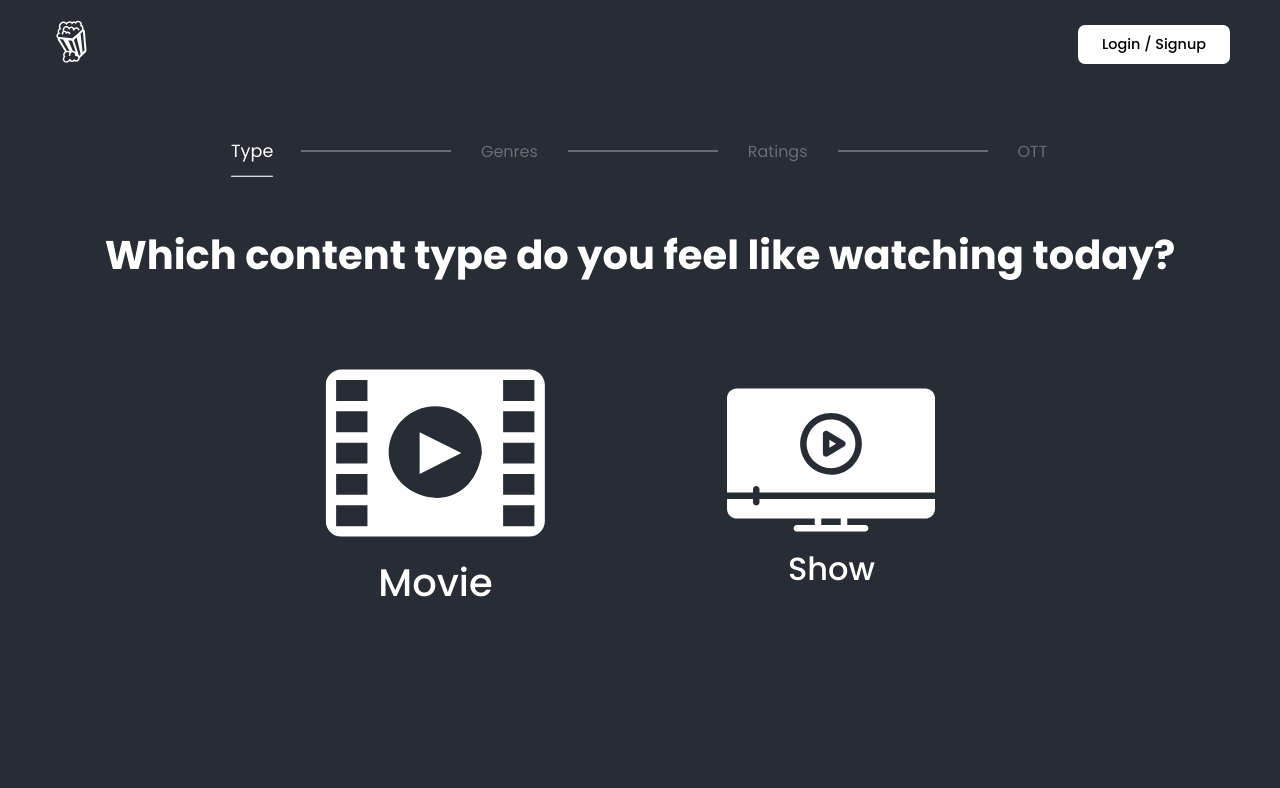
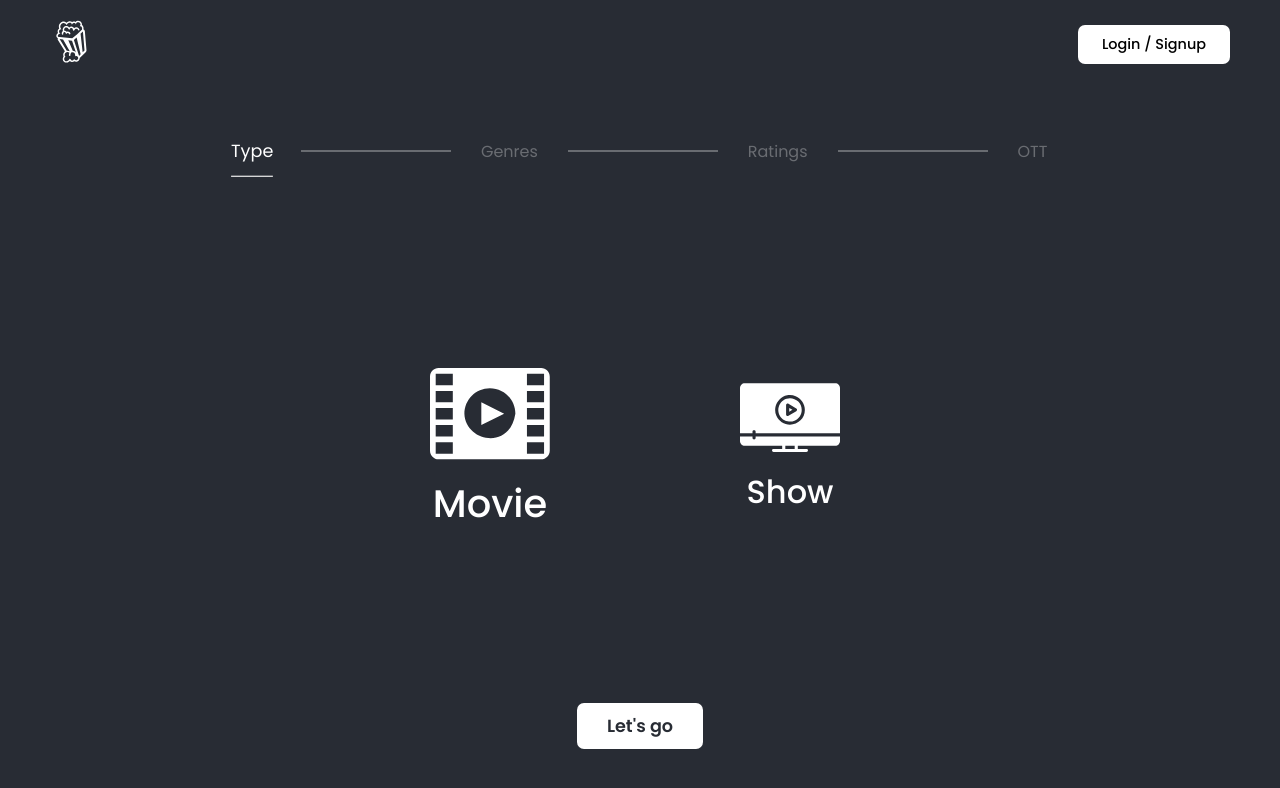
Before and after one commit to atul-gairola/what-to-watch-today, a React (Create React App) app: page /set-preferences in a window 1280 px wide. Shown: the top 788 px of the page. Built offline with nearby package versions, Linux system fonts and the light colour scheme; no server answers.

Commit message:
Make typeOfContent responsice

```diff
--- a/src/pages/Preferences/Preferences.jsx
+++ b/src/pages/Preferences/Preferences.jsx
@@ -8,7 +8,23 @@ import TypeOfContent from "./components/TypeOfContent";
 import Genres from "./components/Genres";
 import Rating from "./components/Rating";
 
-const useStyles = createUseStyles((theme) => ({}));
+const useStyles = createUseStyles((theme) => ({
+  submitButton: {
+    display: "grid",
+    width: "100%",
+    placeContent: "center",
+
+    "& > button": {
+      color: theme.color.secondary,
+      background: theme.color.main,
+      padding: "10px 30px",
+      borderRadius: theme.button.borderRadius,
+      fontSize: "1.1rem",
+      fontWeight: "600",
+      border: "none",
+    },
+  },
+}));
 
 function Preferences() {
   const [currentStep, setCurrentStep] = useState(0);
@@ -19,12 +35,7 @@ function Preferences() {
   const [ott, setOTT] = useState([]);
   const [ottList, setOTTList] = useState([]);
 
-  const [userPreferences, setUserPreferences] = useState({
-    type: "movie",
-    ratings: [0, 10],
-    genres: [],
-    ottProviders: [],
-  });
+  const classes = useStyles();
 
   useEffect(() => {
     const fetchData = async () => {
@@ -40,7 +51,14 @@ function Preferences() {
 
   return (
     <Layout>
-      <div style={{ marginBottom: 50 }}>
+      <div
+        style={{
+          display: "grid",
+          gridTemplateRows: "auto 1fr",
+          height: "calc(100vh - 190px)",
+        }}
+      >
+        <div style={{ marginBottom: 20 }}>
           <Stepper currentStep={currentStep} setCurrentStep={setCurrentStep} />
         </div>
         {currentStep === 0 && (
@@ -58,13 +76,12 @@ function Preferences() {
           />
         )}
         {currentStep === 2 && (
-        <Rating
-          ratings={ratings}
-          setRatings={setRatings}
-          setUserPreferences={setUserPreferences}
-          userPreferences={userPreferences}
-        />
+          <Rating ratings={ratings} setRatings={setRatings} />
         )}
+        <div className={classes.submitButton}>
+          <button>Let's go</button>
+        </div>
+      </div>
     </Layout>
   );
 }
--- a/src/pages/Preferences/components/DoubleSliderComponents.jsx
+++ b/src/pages/Preferences/components/DoubleSliderComponents.jsx
@@ -17,7 +17,8 @@ const useStyles = createUseStyles((theme) => ({
     transform: "translate(0%, -50%)",
     borderRadius: 7,
     pointerEvents: "none",
-    background: "rgb(155,155,155)",
+    background: theme.color.mainHover,
+    opacity: 0.5
   },
   handle1: {
     position: "absolute",
@@ -121,7 +122,7 @@ export function Track({ source, target, getTrackProps, disabled = false }) {
 export function Tick({ tick, count, format = (d) => d }) {
   return (
     <div>
-      <div
+      {/* <div
         style={{
           position: "absolute",
           marginTop: 14,
@@ -130,12 +131,12 @@ export function Tick({ tick, count, format = (d) => d }) {
           backgroundColor: "rgb(200,200,200)",
           left: `${tick.percent}%`,
         }}
-      />
+      /> */}
       <div
         style={{
           position: "absolute",
           marginTop: 22,
-          fontSize: 10,
+          fontSize: 16,
           textAlign: "center",
           marginLeft: `${-(100 / count) / 2}%`,
           width: `${100 / count}%`,
--- a/src/pages/Preferences/components/Genres.jsx
+++ b/src/pages/Preferences/components/Genres.jsx
@@ -5,6 +5,8 @@ import GenreButton from "./GenreButton";
 
 const useStyles = createUseStyles((theme) => ({
   container: {
+    display: "grid",
+    alignContent: "center",
     "& > h3": {
       fontSize: "2.5rem",
       textAlign: "center",
@@ -24,10 +26,6 @@ const useStyles = createUseStyles((theme) => ({
 function Genres({ genreList, setSelectedGenres, selectedGenres }) {
   const classes = useStyles();
   const theme = useTheme();
-
-  // useEffect(() => {
-  //   console.log("Genres updated: ", selectedGenres);
-  // }, [selectedGenres]);
 
   const handleClick = (e) => {
     const { name: id } = e.target;
@@ -52,7 +50,6 @@ function Genres({ genreList, setSelectedGenres, selectedGenres }) {
 
   return (
     <section className={classes.container}>
-      <h3>Choose the mood</h3>
       <div className={classes.buttonContainer}>
         {genreList.length > 0 &&
           genreList.map((cur, i) => (
--- a/src/pages/Preferences/components/Rating.jsx
+++ b/src/pages/Preferences/components/Rating.jsx
@@ -34,8 +34,7 @@ function Rating({ ratings, setRatings }) {
 
   return (
     <section className={classes.container}>
-      <h3>Choose ratings range</h3>
-      <div>
+      <div style={{ width: "80vw" }}>
         <Slider
           mode={2}
           step={1}
--- a/src/pages/Preferences/components/TypeOfContent.jsx
+++ b/src/pages/Preferences/components/TypeOfContent.jsx
@@ -1,22 +1,21 @@
 import React from "react";
 import { createUseStyles, useTheme } from "react-jss";
 import clsx from "clsx";
+import { useMediaQuery } from "react-responsive";
 
 import { ReactComponent as MovieIcon } from "../../../images/movieIcon.svg";
 import { ReactComponent as ShowIcon } from "../../../images/showIcon.svg";
 
-const useStyles = createUseStyles({
+const useStyles = createUseStyles((theme) => ({
   container: {
-    display: "grid",
+    display: "flex",
+    flexFlow: "column",
     placeContent: "center",
-    gridGap: 100,
-    "& > h3": {
-      fontSize: "2.5rem",
-    },
   },
   buttonContainer: {
     display: "grid",
     width: "100%",
+    flexGrow: 1,
     gridTemplateColumns: "auto auto",
     placeContent: "center",
     gridGap: 200,
@@ -41,11 +40,45 @@ const useStyles = createUseStyles({
       transform: "scale(1.2)",
     },
   },
-});
+  [`@media (max-width: ${theme.viewports.smallTablet})`]: {
+    buttonContainer: {
+      display: "grid",
+      width: "100%",
+      flexGrow: 1,
+      gridTemplateColumns: "auto",
+      placeContent: "center",
+      gridGap: 80,
+    },
+    optionButton: {
+      display: "grid",
+      justifyItems: "center",
+      cursor: "pointer",
+      gridGap: 10,
+      transition: "0.7s",
+      "& p": {
+        fontWeight: 500,
+        fontSize: "1rem",
+      },
+      "&:hover": {
+        transform: "scale(1.1)",
+      },
+    },
+    selected: {
+      transform: "scale(1.2)",
+      "&:hover": {
+        transform: "scale(1.2)",
+      },
+    },
+  },
+}));
 
 function TypeOfContent({ type, setType, setSelectedGenres }) {
   const classes = useStyles();
   const theme = useTheme();
+
+  const isSmallTablet = useMediaQuery({
+    query: `(max-device-width: ${theme.viewports.smallTablet})`,
+  });
 
   const handleClick = (type) => {
     setType(type);
@@ -54,7 +87,6 @@ function TypeOfContent({ type, setType, setSelectedGenres }) {
 
   return (
     <section className={classes.container}>
-      <h3>Which content type do you feel like watching today?</h3>
       <div className={classes.buttonContainer}>
         <div
           onClick={() => handleClick("movie")}
@@ -64,7 +96,10 @@ function TypeOfContent({ type, setType, setSelectedGenres }) {
           )}
         >
           <div>
-            <MovieIcon width={183} fill={theme.color.main} />
+            <MovieIcon
+              width={isSmallTablet ? 100 : 183}
+              fill={theme.color.main}
+            />
           </div>
           <p>Movie</p>
         </div>
@@ -76,7 +111,10 @@ function TypeOfContent({ type, setType, setSelectedGenres }) {
           )}
         >
           <div>
-            <ShowIcon width={208} fill={theme.color.main} />
+            <ShowIcon
+              width={isSmallTablet ? 100 : 208}
+              fill={theme.color.main}
+            />
           </div>
           <p>Show</p>
         </div>
```
Lines whose indentation alone changed are shown as unchanged.
